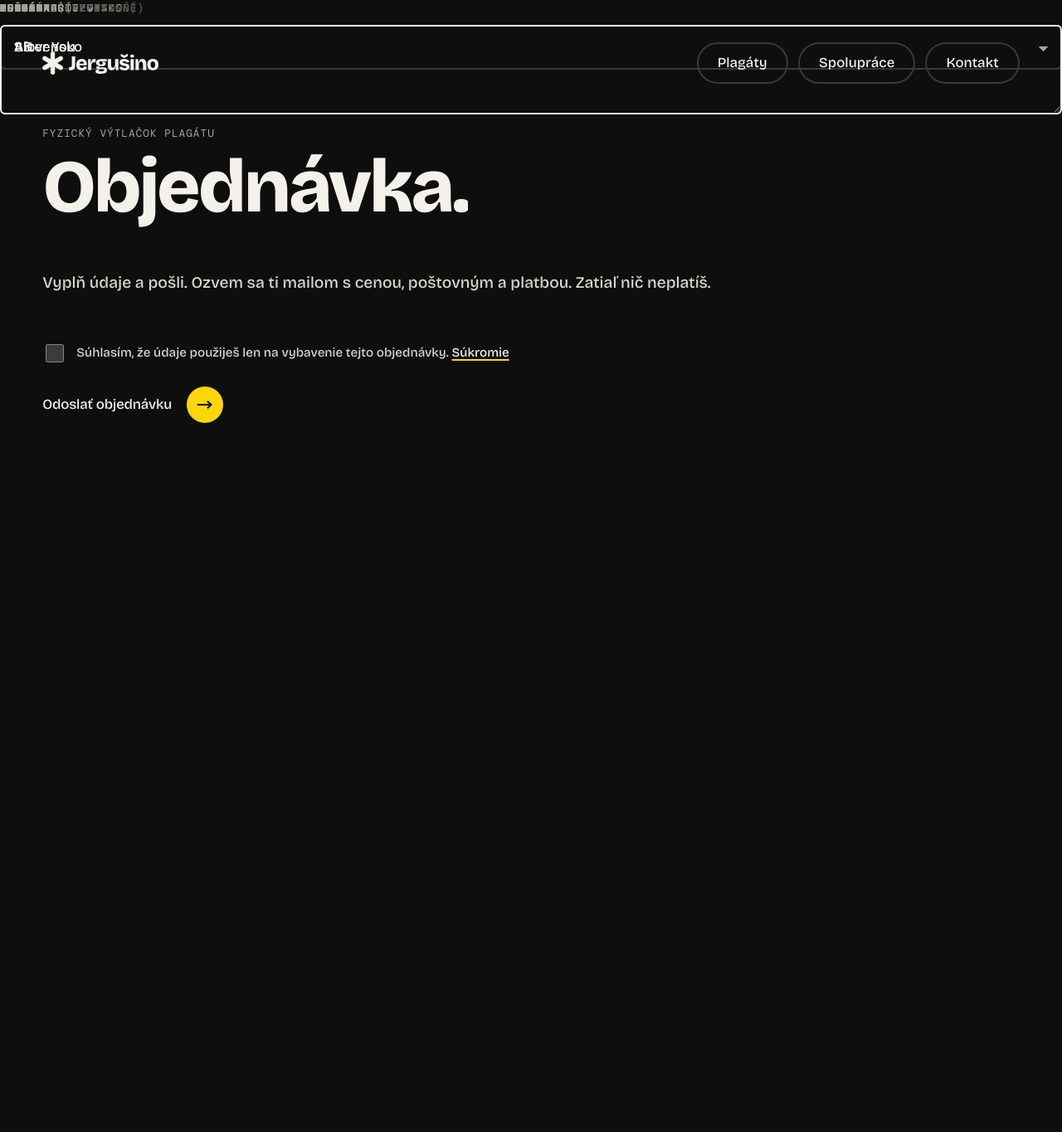
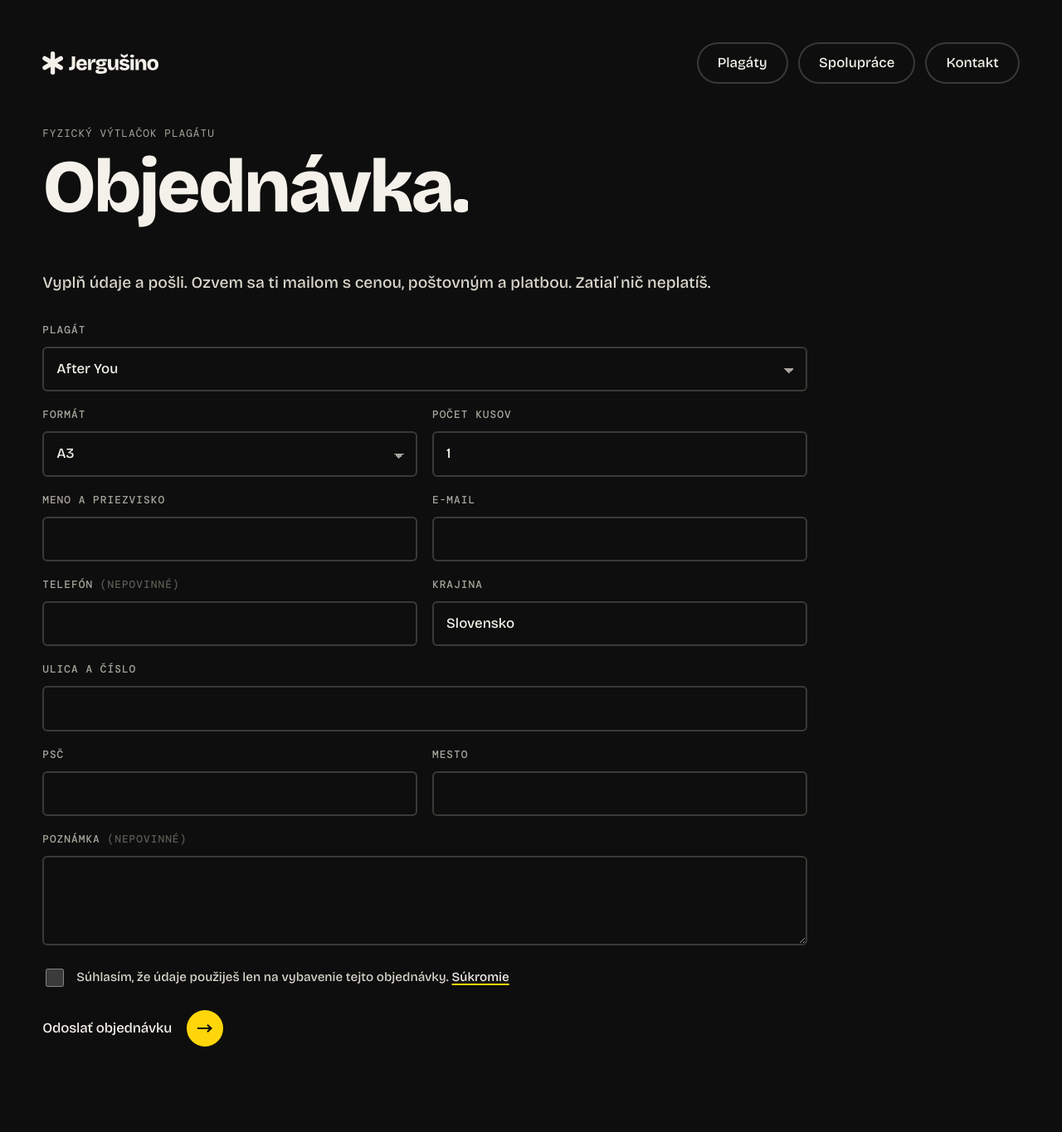
Before and after one commit to jergusino/jergusino.github.io, a Jekyll site: the page built from objednavka/index.html, in a window 1280 px wide. Shown: the whole page at 83% size. Built offline with Jekyll 4.4.1, drawn with Linux system fonts in a browser that asks for light colours; before the commit the page ends 900 px from its top, so only the background shows below that.

Commit message:
Fix order form: rename .field classes that collided with the hero background
Co-Authored-By: Claude Sonnet 5.5 <noreply@anthropic.com>
Claude-Session: https://claude.ai/code/session_01QRYSTc2Yd3pX1NePVtYhd7

```diff
--- a/assets/css/main.css
+++ b/assets/css/main.css
@@ -416,16 +416,16 @@ body.home .nav .pill::before { inset: -16px -22px; }
 .order { padding: 0 var(--m) calc(var(--m) * 2); max-width: 64rem; }
 .order-intro { margin-bottom: calc(var(--m) * 0.6); color: var(--paper-soft); }
 .order-grid { display: grid; grid-template-columns: repeat(2, minmax(0, 1fr)); gap: var(--gap); }
-.field { display: grid; gap: 0.5em; align-content: start; }
-.field--wide { grid-column: 1 / -1; }
-.field-l { font-family: var(--mono); font-size: 0.8rem; letter-spacing: 0.08em; text-transform: uppercase; color: var(--ash); }
-.field-l em { font-style: normal; color: var(--stone); }
-.field input, .field select, .field textarea { font: inherit; font-size: 1.05rem; color: var(--paper); background: none; border: 2px solid var(--line); border-radius: var(--r-label); padding: 0.7em 0.9em; min-height: 48px; width: 100%; caret-color: var(--yellow); outline: none; -webkit-appearance: none; appearance: none; }
-.field select { background-image: linear-gradient(45deg, transparent 50%, var(--ash) 50%), linear-gradient(135deg, var(--ash) 50%, transparent 50%); background-position: calc(100% - 20px) 55%, calc(100% - 14px) 55%; background-size: 6px 6px; background-repeat: no-repeat; padding-right: 2.4em; }
-.field select option { background: var(--ink); color: var(--paper); }
-.field textarea { resize: vertical; }
-.field input:hover, .field select:hover, .field textarea:hover, .field input:focus, .field select:focus, .field textarea:focus { border-color: var(--paper); }
-.field input:focus-visible, .field select:focus-visible, .field textarea:focus-visible { outline: 3px solid var(--yellow); outline-offset: 3px; }
+.ofield { display: grid; gap: 0.5em; align-content: start; }
+.ofield--wide { grid-column: 1 / -1; }
+.ofield-l { font-family: var(--mono); font-size: 0.8rem; letter-spacing: 0.08em; text-transform: uppercase; color: var(--ash); }
+.ofield-l em { font-style: normal; color: var(--stone); }
+.ofield input, .ofield select, .ofield textarea { font: inherit; font-size: 1.05rem; color: var(--paper); background: none; border: 2px solid var(--line); border-radius: var(--r-label); padding: 0.7em 0.9em; min-height: 48px; width: 100%; caret-color: var(--yellow); outline: none; -webkit-appearance: none; appearance: none; }
+.ofield select { background-image: linear-gradient(45deg, transparent 50%, var(--ash) 50%), linear-gradient(135deg, var(--ash) 50%, transparent 50%); background-position: calc(100% - 20px) 55%, calc(100% - 14px) 55%; background-size: 6px 6px; background-repeat: no-repeat; padding-right: 2.4em; }
+.ofield select option { background: var(--ink); color: var(--paper); }
+.ofield textarea { resize: vertical; }
+.ofield input:hover, .ofield select:hover, .ofield textarea:hover, .ofield input:focus, .ofield select:focus, .ofield textarea:focus { border-color: var(--paper); }
+.ofield input:focus-visible, .ofield select:focus-visible, .ofield textarea:focus-visible { outline: 3px solid var(--yellow); outline-offset: 3px; }
 .trap { position: absolute; left: -9999px; width: 1px; height: 1px; overflow: hidden; }
 .check { display: flex; gap: 0.8em; align-items: flex-start; margin: calc(var(--m) * 0.5) 0; color: var(--paper-soft); font-size: 0.95rem; }
 .check input { flex: none; width: 22px; height: 22px; margin-top: 0.15em; accent-color: var(--yellow); }
--- a/objednavka/index.html
+++ b/objednavka/index.html
@@ -17,42 +17,42 @@ summary: "Objednaj si fyzický výtlačok plagátu. Vyplň údaje a ozvem sa ti
 
   <form class="order-form" id="order-form" action="{{ '/objednavka/' | relative_url }}" method="post" novalidate data-endpoint="{{ site.order_endpoint }}" data-mail="{{ site.email }}">
     <div class="order-grid">
-      <label class="field field--wide"><span class="field-l">Plagát</span>
+      <label class="ofield ofield--wide"><span class="ofield-l">Plagát</span>
         <select name="poster" required>
           {% for p in posters %}{% assign slug = p.name | remove: ".md" %}<option value="{{ p.title | escape }}" data-slug="{{ slug }}">{{ p.title }}</option>{% endfor %}
         </select>
       </label>
-      <label class="field"><span class="field-l">Formát</span>
+      <label class="ofield"><span class="ofield-l">Formát</span>
         <select name="size" required>{% for s in site.data.print.sizes %}<option>{{ s }}</option>{% endfor %}</select>
       </label>
-      <label class="field"><span class="field-l">Počet kusov</span>
+      <label class="ofield"><span class="ofield-l">Počet kusov</span>
         <input name="qty" type="number" min="1" max="20" value="1" inputmode="numeric" required>
       </label>
 
-      <label class="field"><span class="field-l">Meno a priezvisko</span>
+      <label class="ofield"><span class="ofield-l">Meno a priezvisko</span>
         <input name="name" type="text" autocomplete="name" required maxlength="120">
       </label>
-      <label class="field"><span class="field-l">E-mail</span>
+      <label class="ofield"><span class="ofield-l">E-mail</span>
         <input name="email" type="email" autocomplete="email" required maxlength="160">
       </label>
-      <label class="field"><span class="field-l">Telefón <em>(nepovinné)</em></span>
+      <label class="ofield"><span class="ofield-l">Telefón <em>(nepovinné)</em></span>
         <input name="phone" type="tel" autocomplete="tel" maxlength="40">
       </label>
-      <label class="field"><span class="field-l">Krajina</span>
+      <label class="ofield"><span class="ofield-l">Krajina</span>
         <input name="country" type="text" autocomplete="country-name" value="Slovensko" required maxlength="60">
       </label>
 
-      <label class="field field--wide"><span class="field-l">Ulica a číslo</span>
+      <label class="ofield ofield--wide"><span class="ofield-l">Ulica a číslo</span>
         <input name="street" type="text" autocomplete="street-address" required maxlength="160">
       </label>
-      <label class="field"><span class="field-l">PSČ</span>
+      <label class="ofield"><span class="ofield-l">PSČ</span>
         <input name="zip" type="text" autocomplete="postal-code" required maxlength="20">
       </label>
-      <label class="field"><span class="field-l">Mesto</span>
+      <label class="ofield"><span class="ofield-l">Mesto</span>
         <input name="city" type="text" autocomplete="address-level2" required maxlength="80">
       </label>
 
-      <label class="field field--wide"><span class="field-l">Poznámka <em>(nepovinné)</em></span>
+      <label class="ofield ofield--wide"><span class="ofield-l">Poznámka <em>(nepovinné)</em></span>
         <textarea name="note" rows="3" maxlength="600"></textarea>
       </label>
     </div>
```
